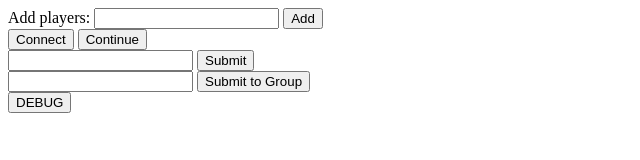
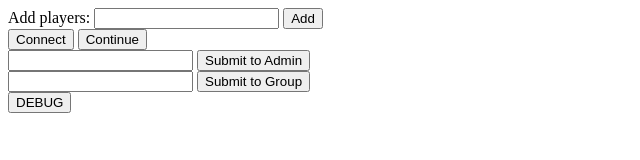
Before and after one commit to HPRIOR/SignalRTest, a website built with webpack: page src/index.html in a window 1280 px wide. Shown: the whole page, without its empty margins (0-640 px from the left). Built offline with nearby package versions, Linux system fonts and the light colour scheme.

Commit message:
Change name of Submit

```diff
--- a/src/index.html
+++ b/src/index.html
@@ -20,7 +20,7 @@
     </div>
     <div id="msgInpId">
         <input type"text" id="msgInpText" name="input">
-        <button id="inputBtn">Submit</button>
+        <button id="inputBtn">Submit to Admin</button>
     </div>
     <div id="grpMsgInpId">
         <input type"text" id="grpMsgInpText" name="grpInput">
```
